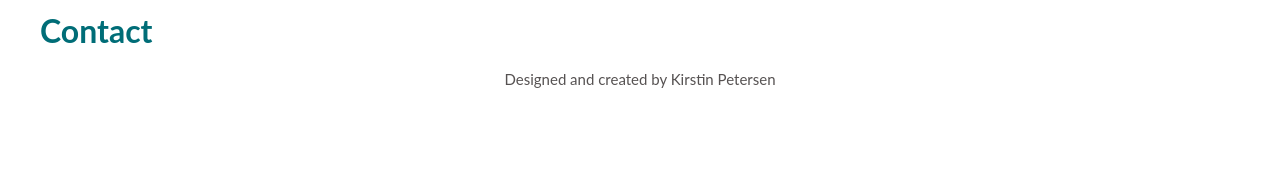
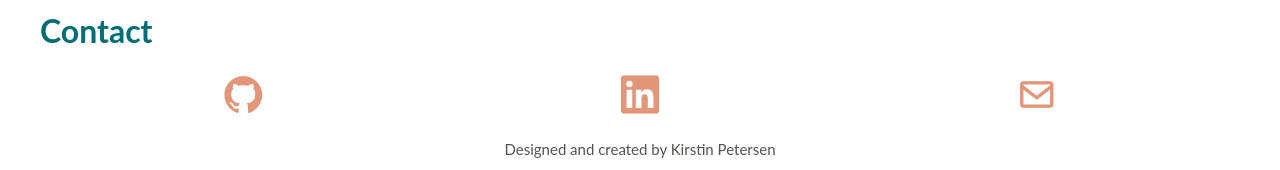
Before and after one commit to kpetersen04/portfolio, a React (Vite) app: page / in a window 1280 px wide. Shown: the part 4307-4477 px from the top of the page. Before the commit the page ends 4415 px from the top, so only its background shows below. Built offline with nearby package versions, Linux system fonts and the light colour scheme.

Commit message:
add icons and links to contact section + style

```diff
--- a/index.html
+++ b/index.html
@@ -7,6 +7,11 @@
       rel="stylesheet"
       href="https://cdn.jsdelivr.net/gh/devicons/devicon@v2.15.1/devicon.min.css"
     />
+    <script src="https://unpkg.com/boxicons@2.1.4/dist/boxicons.js"></script>
+    <link
+      href="https://unpkg.com/boxicons@2.1.4/css/boxicons.min.css"
+      rel="stylesheet"
+    />
     <meta name="viewport" content="width=device-width, initial-scale=1.0" />
     <title>Vite + React</title>
   </head>
--- a/src/components/Contact.jsx
+++ b/src/components/Contact.jsx
@@ -6,6 +6,25 @@ const Contact = () => {
       id="contact"
     >
       <h2>Contact</h2>
+      <div className="skills-icon-container contact-container">
+        <a
+          href="https://github.com/kpetersen04"
+          target="_blank"
+          rel="noreferrer"
+        >
+          <i className=" _icon devicon-github-original"></i>
+        </a>
+        <a
+          href="https://www.linkedin.com/in/kirstin-petersen/"
+          target="_blank"
+          rel="noreferrer"
+        >
+          <i className="_icon devicon-linkedin-plain"></i>
+        </a>
+        <a href="mailto:kpetersen@elon.edu">
+          <i className="_icon _email bx bx-envelope" type="solid"></i>
+        </a>
+      </div>
     </section>
   );
 };
--- /dev/null
+++ b/src/sass/_contact.scss
@@ -0,0 +1,11 @@
+.contact-container {
+  flex-direction: row;
+  margin-top: 20px;
+
+  ._icon {
+    font-size: 2.5rem;
+  }
+  & a {
+    text-decoration: none;
+  }
+}
--- a/src/sass/styles.scss
+++ b/src/sass/styles.scss
@@ -3,6 +3,7 @@
 @import "./_techSkills";
 @import "./_experience";
 @import "./_projects.scss";
+@import "./contact.scss";
 
 .section {
   margin-bottom: 20px;
```
